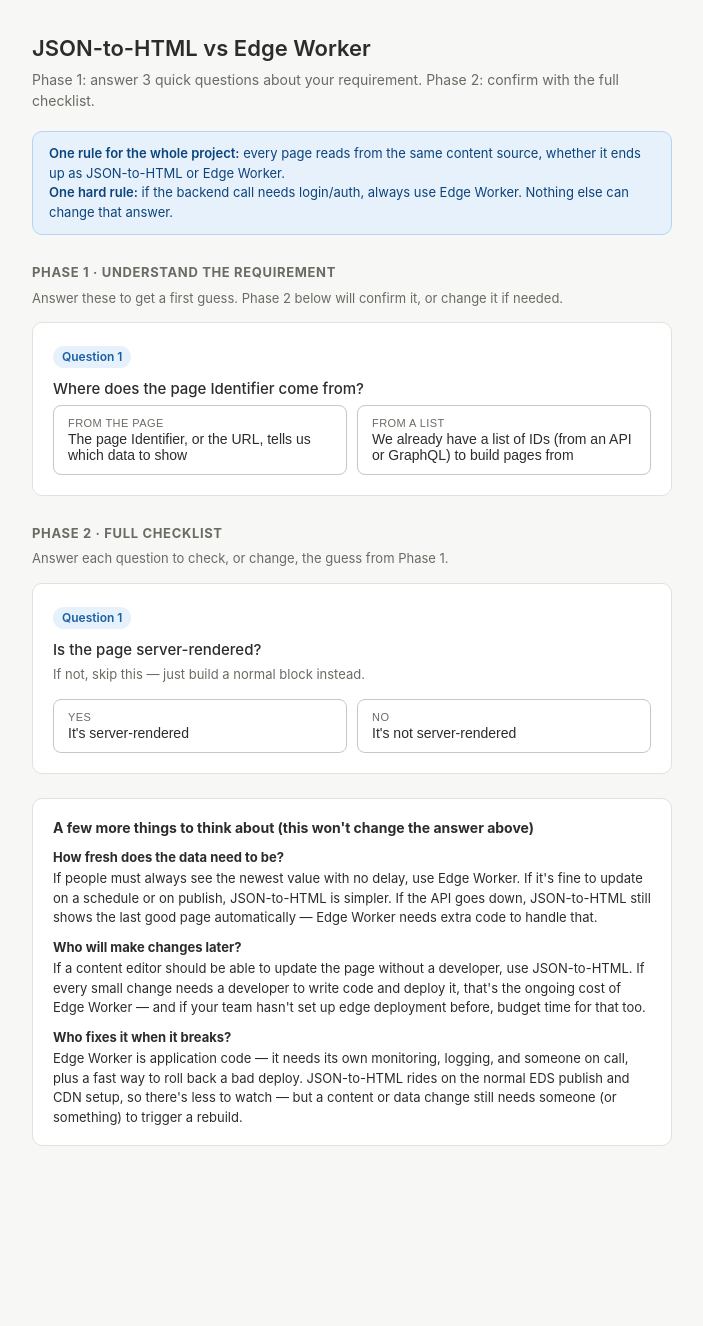
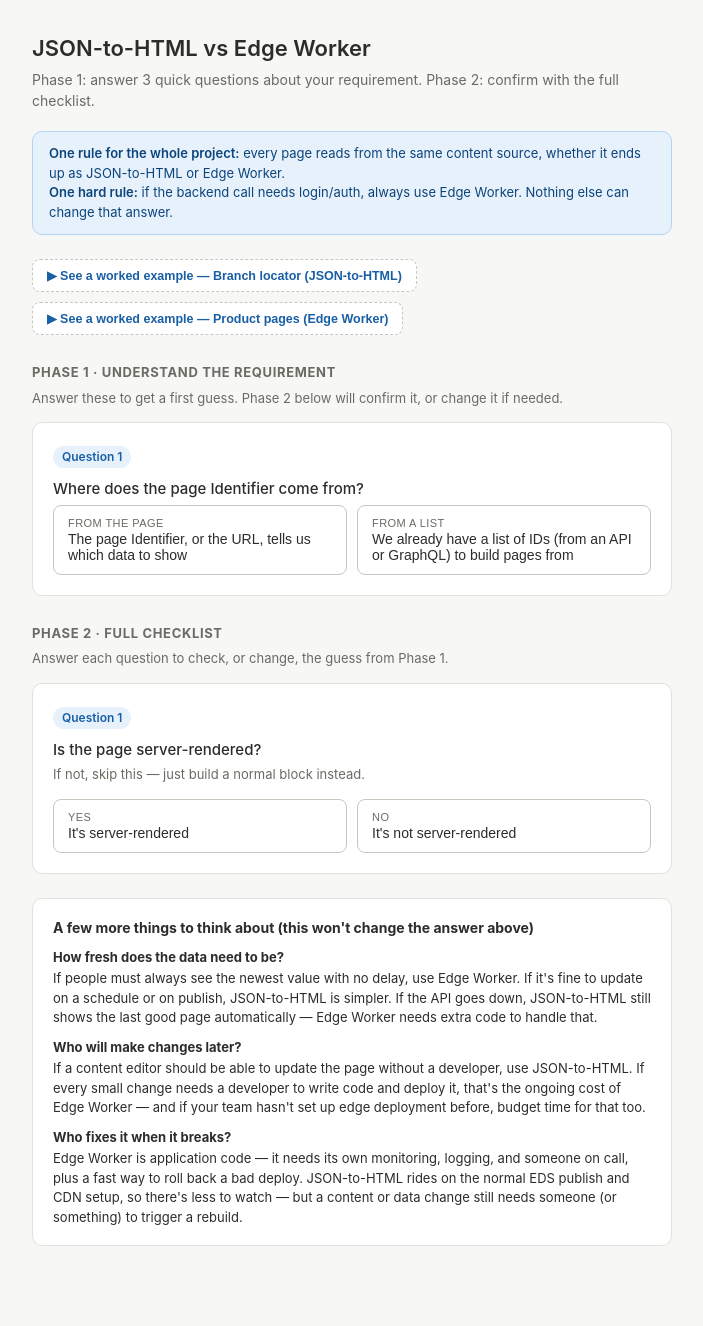
Before and after one commit to imSwapnilGaikwad/Solution-Arch-doc, a Jekyll site: the page docs/json-to-html-vs-edge-worker-selector.html, which Jekyll copies as it is, in a window 1280 px wide. Shown: the whole page, without its empty margins (288-991 px from the left). Built offline with Jekyll 4.4.1, drawn with Linux system fonts in a browser that asks for light colours; before the commit the page ends 1226 px from its top, so only the background shows below that.

Commit message:
jsontohtml vs edge worker page

```diff
--- a/docs/json-to-html-vs-edge-worker-selector.html
+++ b/docs/json-to-html-vs-edge-worker-selector.html
@@ -44,6 +44,40 @@
     margin-bottom: 24px;
   }
   .banner b { font-weight: 600; }
+  .examples-row { display: flex; gap: 10px; flex-wrap: wrap; margin-bottom: 24px; }
+  .example-btn {
+    background: var(--card);
+    border: 1.5px dashed var(--border-strong);
+    border-radius: 8px;
+    padding: 8px 14px;
+    font-size: 12.5px;
+    font-weight: 600;
+    color: var(--accent);
+    cursor: pointer;
+  }
+  .example-btn:hover { border-color: var(--accent); background: var(--accent-bg); }
+  .brief-box {
+    display: none;
+    background: var(--card);
+    border: 1px solid var(--border);
+    border-left: 4px solid var(--accent);
+    border-radius: 8px;
+    padding: 14px 16px;
+    margin-bottom: 24px;
+    font-size: 13px;
+    line-height: 1.55;
+    color: var(--text);
+  }
+  .brief-box.visible { display: block; animation: fadeIn 0.2s ease; }
+  .brief-box .brief-label {
+    display: block;
+    font-size: 11px;
+    font-weight: 700;
+    text-transform: uppercase;
+    letter-spacing: 0.04em;
+    color: var(--accent);
+    margin-bottom: 6px;
+  }
   .card {
     background: var(--card);
     border: 1px solid var(--border);
@@ -178,6 +212,13 @@
     <b>One rule for the whole project:</b> every page reads from the same content source, whether it ends up as JSON-to-HTML or Edge Worker.<br>
     <b>One hard rule:</b> if the backend call needs login/auth, always use Edge Worker. Nothing else can change that answer.
   </div>
+
+  <div class="examples-row">
+    <button class="example-btn" id="example-jh-btn">▶ See a worked example — Branch locator (JSON-to-HTML)</button>
+    <button class="example-btn" id="example-ew-btn">▶ See a worked example — Product pages (Edge Worker)</button>
+  </div>
+
+  <div class="brief-box" id="brief-box"></div>
 
   <p class="phase-heading">Phase 1 &middot; Understand the Requirement</p>
   <p class="phase-desc">Answer these to get a first guess. Phase 2 below will confirm it, or change it if needed.</p>
@@ -481,7 +522,44 @@
       if (i === 0) showCard(id); else hideCard(id);
     });
     hideResult();
+  }
+
+  document.getElementById('reset-btn').addEventListener('click', () => {
+    resetAll();
+    document.getElementById('brief-box').classList.remove('visible');
     window.scrollTo({ top: 0, behavior: 'smooth' });
+  });
+
+  function clickOpt(cardId, value) {
+    const btn = document.querySelector(`#card-${cardId} [data-value="${value}"]`);
+    if (btn) btn.click();
+  }
+
+  function loadExample(steps, brief) {
+    resetAll();
+    const briefBox = document.getElementById('brief-box');
+    if (brief) {
+      briefBox.innerHTML = `<span class="brief-label">Client requirement, as given</span>${brief}`;
+      briefBox.classList.add('visible');
+    } else {
+      briefBox.classList.remove('visible');
+    }
+    steps.forEach(([cardId, value]) => clickOpt(cardId, value));
+    briefBox.scrollIntoView({ behavior: 'smooth', block: 'start' });
+  }
+
+  document.getElementById('example-jh-btn').addEventListener('click', () => {
+    loadExample([
+      ['r1', 'enumerated'], ['r2', 'same'], ['r3', 'single'],
+      ['q1', 'yes'], ['q2', 'yes'], ['q3', 'no'], ['q4', 'yes'], ['q6', 'github']
+    ], `"We need a Branch Locator page on the website where customers can search for and view all our branch locations. Each listing should show the branch name, address, phone number, working hours, and a map pin. This data currently lives in four different backend systems — branch master data, contact details, working hours, and geolocation — owned by four different teams. Visitors shouldn't notice any load delay, and the page needs to rank well in search since people search &lsquo;branch near me.&rsquo; Every branch listing should look the same — we don't need to customize the layout per branch. Content editors shouldn't need a developer to add a new branch; it should just appear once it's added to the source systems."`);
+  });
+
+  document.getElementById('example-ew-btn').addEventListener('click', () => {
+    loadExample([
+      ['r1', 'live'],
+      ['q1', 'yes'], ['q2', 'yes'], ['q3', 'no'], ['q4', 'no'], ['q5', 'yes']
+    ], `"We need product detail pages for our e-commerce catalog, one per product ID in the URL. Marketing and merchandising run promotional campaigns constantly, and they need to add, remove, or rearrange promo banners, up-sell blocks, and seasonal messaging directly on individual product pages — without waiting for a developer to ship a release. This has to happen in Universal Editor so business users can make the change themselves, live. The core product data — name, description, images — is public and doesn't need a login, but we want marketing to be able to customize the page per product or per campaign at any time."`);
   });
 </script>
 </body>
```
Also changed, not shown: other parts of docs/json-to-html-vs-edge-worker-selector.html (+1 -1 lines).
